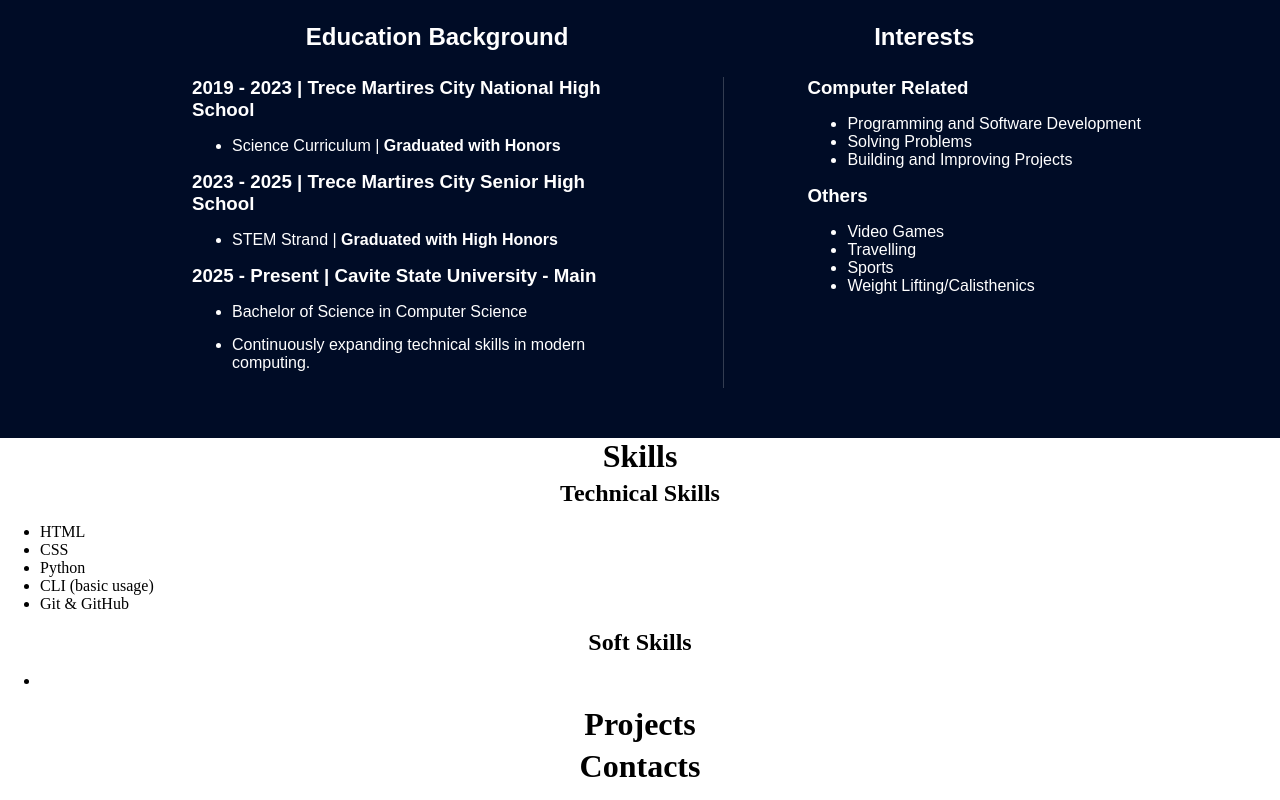
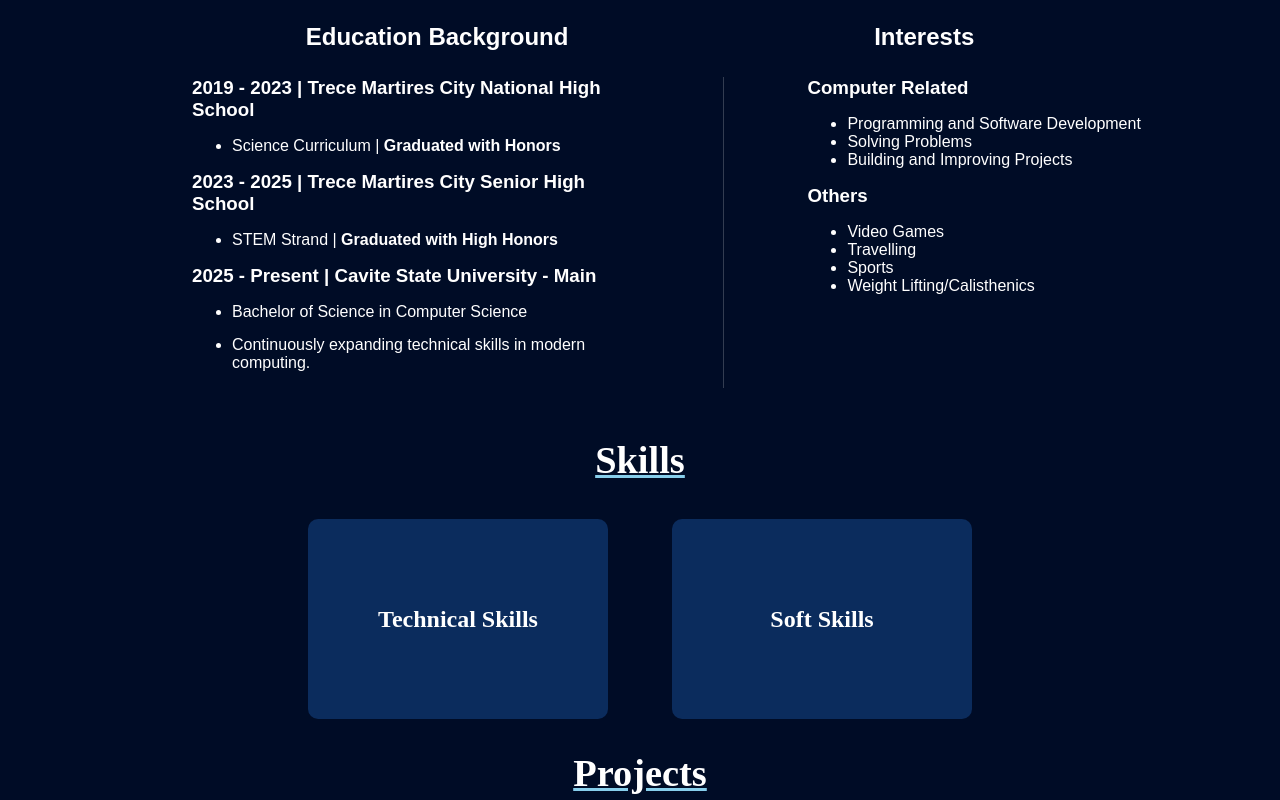
Before and after one commit to John-Vincent-Rabaca/first_website, a plain HTML site: page index.html in a window 1280 px wide. Shown: the part 843-1643 px from the top of the page. Drawn offline with Linux system fonts and the light colour scheme.

Commit message:
my first flip card

```diff
--- a/index.html
+++ b/index.html
@@ -111,9 +111,14 @@
 
 
     <!--Skills Section-->
-    <h1>Skills</h1>
-        <section class="skills">
+    <div class="about-me-header"><h1>Skills</h1></div>
+        <section class="skills">       <!--Entirety-->
+            <div class="flip-card1">
+                <div class="technical">
+                    <div class="flip-card-front1">
                         <h2>Technical Skills</h2>
+                    </div>
+                    <div class="flip-card-back1">
                         <ul>
                             <li>HTML</li>
                             <li>CSS</li>
@@ -121,21 +126,39 @@
                             <li>CLI (basic usage)</li>
                             <li>Git & GitHub</li>
                         </ul>
+                    </div>
+                </div>
+            </div>
+
+            <div class="flip-card2">
+                <div class="flip-card2">
+                    <div class="soft">
+                        <div class="flip-card-front2">
                             <h2>Soft Skills</h2>
+                        </div>
+                        <div class="flip-card-back2">
                             <ul>
-                    <li></li>
+                                <li>Communication Skills</li>
+                                <li>Critical Thinking Skills</li>
+                                <li>Problem Solving Skills</li>
+                                <li>Time Management</li>
+                                <li>Growth Mindset</li>
                             </ul>
+                        </div>
+                    </div>
+                </div>
+            </div>
         </section>
 
     <!--Projects-->
-    <h1>Projects</h1>
+    <div class="about-me-header"><h1>Projects</h1></div>
         <!--
             - Python Battleship (idea)
             - This website
         -->
 
     <!--Contacts-->
-    <h1>Contacts</h1>
+
 
 </body>
 </html>
--- a/stylesheet/stylesheet.css
+++ b/stylesheet/stylesheet.css
@@ -3,12 +3,14 @@
     text-align: center;
     margin-top: 0px;
     margin-bottom: 0px;
+    color: white;
 }
 
 h1 {
     text-align: center;
     margin-top: 0px;
     margin-bottom: 5px;
+    color: white;
 }
 
 h3 {
@@ -17,9 +19,15 @@
 
 }
 
+li {
+    color: white;
+    font-family: sans-serif;
+}
+
 /**To remove empty white space between Home and About**/
 body {
     margin: 0px;
+    background-color: #000c26
 }
 
 /**--------------------Navigation Bar--------------------**/
@@ -209,3 +217,107 @@
 
 
 /**--------------------Skills--------------------**/
+.skills {
+    display: flex;
+    justify-content: center;
+    padding-top: 2.5vw;
+    padding-bottom: 2.5vw;
+}
+
+
+/**__________Technical Skills__________**/
+.flip-card1 {
+    width: 300px;
+    height: 200px;
+    perspective: 1000px;
+    padding-right: 5vw;
+}
+
+.technical {
+    position: relative;
+    width: 100%;
+    height: 100%;
+    text-align: center;
+    transition: 0.6s;
+    transform-style: preserve-3d;   /*Preserve as 3D*/
+}
+
+.flip-card1:hover .technical {     /**.flip-card is a class. :hover is a function (Triggers only when hovered)**/
+    transform: rotateY(180deg);
+}
+
+.flip-card-front1, .flip-card-back1 {
+    position: absolute;
+    width: 100%;
+    height: 100%;
+    backface-visibility: hidden;
+    border-radius: 10px;
+    display: flex;
+    flex-direction: column;
+    justify-content: center;
+}
+
+.flip-card-front1 {
+    background-color: #0B2C5D;
+    color: aliceblue;
+}
+
+.flip-card-back1 {
+    background-color: #152238;
+    color: #000c24;
+    transform: rotateY(180deg);
+}
+
+/**__________Soft Skills__________**/
+.flip-card2 {
+    width: 300px;
+    height: 200px;
+    perspective: 1000px;
+}
+
+.soft {
+    position: relative;
+    width: 100%;
+    height: 100%;
+    text-align: center;
+    transition: 0.6s;
+    transform-style: preserve-3d;   /*Preserve as 3D*/
+}
+
+.flip-card2:hover .soft {     /**.flip-card is a class. :hover is a function (Triggers only when hovered)**/
+    transform: rotateY(180deg);
+}
+
+.flip-card-front2, .flip-card-back2 {
+    position: absolute;
+    width: 100%;
+    height: 100%;
+    backface-visibility: hidden;
+    border-radius: 10px;
+    display: flex;
+    flex-direction: column;
+    justify-content: center;
+}
+
+.flip-card-front2 {
+    background-color: #0B2C5D;
+    color: aliceblue;
+}
+
+.flip-card-back2 {
+    background-color: #152238;
+    color: #000c24;
+    transform: rotateY(180deg);
+}
+
+
+
+
+
+/**--------------------Projects--------------------**/
+
+
+
+
+
+/**--------------------Contacts--------------------**/
```
Lines whose indentation alone changed are shown as unchanged.
